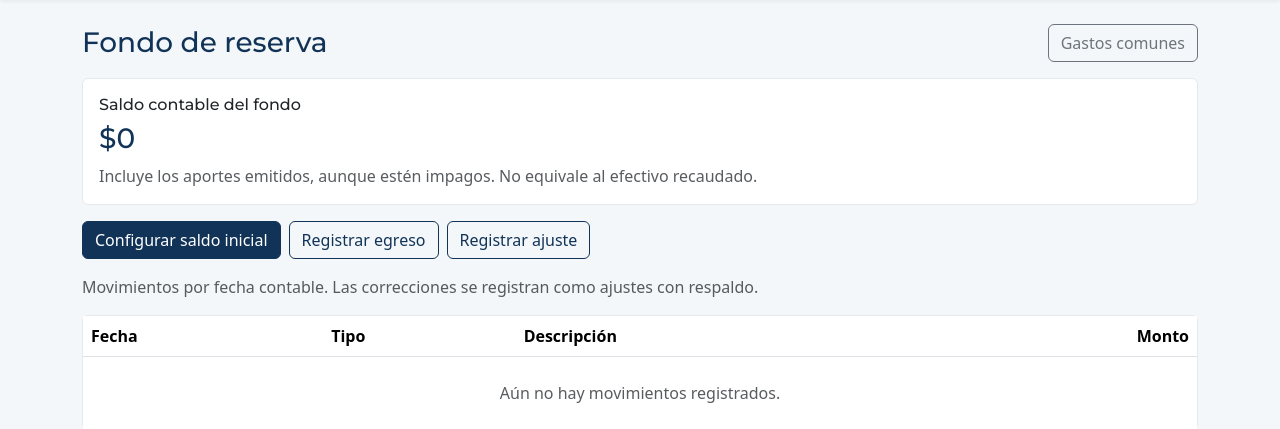
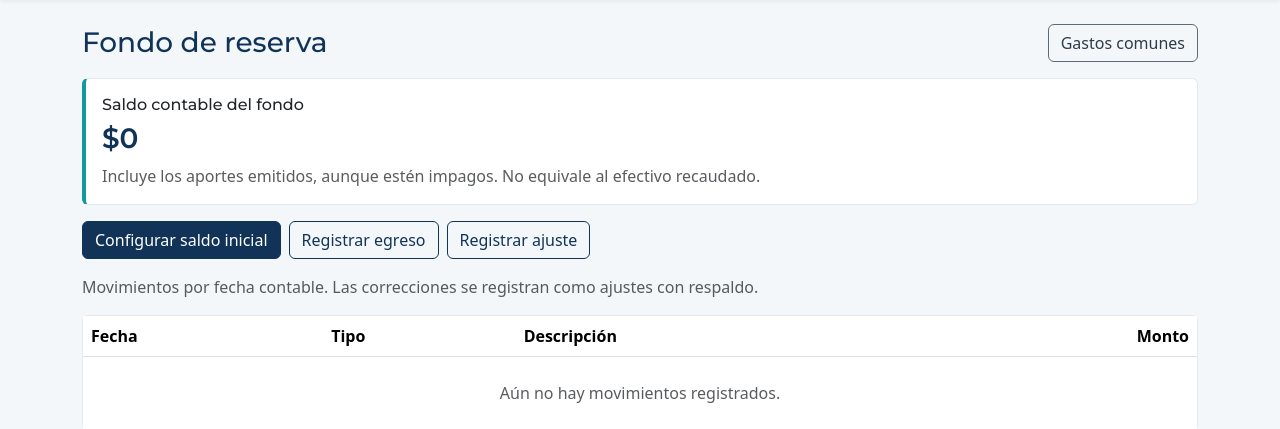
Before and after one commit to Trinity-Codex/Proyecto_CondoHub, a Django app: page /gastos/fondo/ in a window 1280 px wide. Shown: the part 68-497 px from the top of the page. Run offline with Django 5.2, Linux system fonts and the light colour scheme; a user stored in the database is signed in; tables that the repository leaves empty hold one stand-in row (values such as "Sample post"); data that the repository does not hold is empty.

Commit message:
Mejora presentación de finanzas y navegación de la demo (#94)

```diff
--- a/apps/cartera/templates/cartera/cartera.html
+++ b/apps/cartera/templates/cartera/cartera.html
@@ -6,9 +6,11 @@
 <div class="d-flex flex-wrap justify-content-between align-items-center mb-3 gap-2">
   <h1 class="h3 mb-0"><i class="bi bi-wallet"></i> Cartera</h1>
   {% if cartera %}
-  <a class="btn btn-outline-success" href="{% url 'cartera:csv' %}?mes={{ clave_mes }}"><i class="bi bi-filetype-csv"></i> Descargar CSV (Excel)</a>
+  <a class="btn btn-outline-primary" href="{% url 'cartera:csv' %}?mes={{ clave_mes }}"><i class="bi bi-filetype-csv"></i> Descargar CSV (Excel)</a>
   {% endif %}
 </div>
+
+<p class="text-muted">Resumen mensual de recaudación y deuda de tus condominios asignados.</p>
 
 {% if not cartera %}
 <div class="alert alert-info">
--- a/apps/gastos/templates/gastos/fondo.html
+++ b/apps/gastos/templates/gastos/fondo.html
@@ -9,9 +9,9 @@
 {% if aviso_apertura %}
 <div class="alert alert-warning" role="status">{{ aviso_apertura }}</div>
 {% else %}
-<div class="card mb-3"><div class="card-body">
+<div class="card tarjeta-indicador mb-3"><div class="card-body">
   <h2 class="h6">Saldo contable del fondo</h2>
-  <p class="h3 mb-2">{{ saldo|pesos }}</p>
+  <p class="h3 fw-semibold mb-2">{{ saldo|pesos }}</p>
   {% if saldo < 0 %}<p class="mb-2">Saldo contable negativo.</p>{% endif %}
   <p class="text-muted mb-0">Incluye los aportes emitidos, aunque estén impagos. No equivale al efectivo recaudado.</p>
 </div></div>
--- a/apps/gastos/templates/gastos/periodo_detalle.html
+++ b/apps/gastos/templates/gastos/periodo_detalle.html
@@ -11,7 +11,7 @@
 <div class="d-flex flex-wrap justify-content-between align-items-center mb-3 gap-2">
   <h1 class="h3 mb-0">{{ periodo }} <span class="fs-6 align-middle">{% include "gastos/_estado.html" %}</span></h1>
   {% if es_admin and periodo.esta_abierto %}
-  <div class="d-flex gap-2">
+  <div class="d-flex flex-wrap gap-2">
     <a class="btn btn-outline-secondary" href="{% url 'gastos:periodo_editar' periodo.pk %}"><i class="bi bi-pencil"></i> Editar período</a>
     <a class="btn btn-outline-primary" href="{% url 'gastos:egreso_nuevo' periodo.pk %}"><i class="bi bi-plus-lg"></i> Registrar egreso</a>
     <a class="btn btn-primary" href="{% url 'gastos:periodo_emitir' periodo.pk %}"><i class="bi bi-send-check"></i> Emitir gastos comunes</a>
@@ -29,7 +29,7 @@
 
 {# ---- Cobro de cada unidad (DetalleGastoComun) ---- #}
 <div class="card mb-4">
-  <div class="card-header d-flex justify-content-between">
+  <div class="card-header d-flex flex-wrap justify-content-between gap-2">
     <span><i class="bi bi-house-door"></i> Cobro por unidad</span>
     <span>Total a cobrar: {{ totales_cobros.gastos|add:totales_cobros.fondo|pesos }}</span>
   </div>
@@ -62,7 +62,7 @@
     {# Filtro por categoría (GET: ?categoria=ASEO), Issue #80 #}
     {% include "_chips.html" with etiqueta="Filtrar egresos por categoría" %}
     <div class="card">
-      <div class="card-header d-flex justify-content-between">
+      <div class="card-header d-flex flex-wrap justify-content-between gap-2">
         <span><i class="bi bi-receipt"></i> Egresos</span>
         <span>Total: {{ total|pesos }}</span>
       </div>
--- a/apps/gastos/templates/gastos/reporte.html
+++ b/apps/gastos/templates/gastos/reporte.html
@@ -13,7 +13,7 @@
 <div class="d-flex flex-wrap justify-content-between align-items-center mb-3 gap-2">
   <h1 class="h3 mb-0"><i class="bi bi-graph-up"></i> Reporte de gastos comunes y morosidad{% if condominio_consulta %} <span class="d-block d-md-inline fs-5 text-muted"><span class="d-none d-md-inline">· </span>{{ condominio_consulta.nombre }}</span>{% endif %}</h1>
   {% if reporte %}
-  <a class="btn btn-outline-success" href="{{ url_csv }}?{{ consulta }}"><i class="bi bi-filetype-csv"></i> Descargar CSV (Excel)</a>
+  <a class="btn btn-outline-primary" href="{{ url_csv }}?{{ consulta }}"><i class="bi bi-filetype-csv"></i> Descargar CSV (Excel)</a>
   {% endif %}
 </div>
 
--- a/static/css/condohub.css
+++ b/static/css/condohub.css
@@ -146,6 +146,22 @@ h1, h2, h3, .h1, .h2, .h3, .h4, .h5, .marca {
   --bs-btn-hover-border-color: var(--condohub-azul);
   --bs-btn-active-bg: var(--condohub-azul-oscuro);
   --bs-btn-active-border-color: var(--condohub-azul-oscuro);
+}
+
+/* Las acciones secundarias conservan contraste sobre el fondo de la página. */
+.btn-outline-secondary {
+  --bs-btn-color: var(--estado-reserva-texto);
+  --bs-btn-border-color: var(--estado-reserva);
+  --bs-btn-hover-bg: var(--estado-reserva-texto);
+  --bs-btn-hover-border-color: var(--estado-reserva-texto);
+  --bs-btn-active-bg: var(--estado-reserva-texto);
+  --bs-btn-active-border-color: var(--estado-reserva-texto);
+}
+
+/* El foco sigue visible junto al borde del botón, también al proyectar. */
+.btn:focus-visible {
+  outline: 3px solid var(--condohub-azul);
+  outline-offset: 2px;
 }
 
 /* ---------------------------------------------------------------- Tarjetas */
--- a/templates/base.html
+++ b/templates/base.html
@@ -29,7 +29,7 @@
   <link rel="preconnect" href="https://fonts.googleapis.com">
   <link rel="preconnect" href="https://fonts.gstatic.com" crossorigin>
   <link href="https://fonts.googleapis.com/css2?family=Montserrat:wght@500;600;700&display=swap" rel="stylesheet">
-  <link href="{% static 'css/condohub.css' %}" rel="stylesheet">
+  <link href="{% static 'css/condohub.css' %}?v=20261116" rel="stylesheet">
   {# PWA: permite "instalar" el sitio en el celular como una app (RNF03). #}
   <link rel="manifest" href="{% static 'manifest.webmanifest' %}">
   <link rel="icon" href="{% static 'img/favicon.ico' %}" sizes="48x48">
@@ -96,11 +96,11 @@
             <li><a class="dropdown-item {% if vista == 'reporte' %}active{% endif %}" href="{% url 'gastos:reporte' %}"><i class="bi bi-graph-up"></i> Reporte de morosidad</a></li>
             <li><a class="dropdown-item {% if seccion == 'proveedores' %}active{% endif %}" href="{% url 'proveedores:lista' %}"><i class="bi bi-truck"></i> Proveedores</a></li>
             {# Apps del PMV 27-nov (#62): rendición para administrador y comité; auditoría solo para el administrador. La cartera (#54) es un enlace propio. #}
-            <li><a class="dropdown-item {% if seccion == 'rendicion' %}active{% endif %}" href="{% url 'rendicion:inicio' %}"><i class="bi bi-clipboard-data"></i> Rendición mensual</a></li>
+            <li><a class="dropdown-item {% if seccion == 'rendicion' %}active{% endif %}" href="{% url 'rendicion:inicio' %}"><i class="bi bi-clipboard-data"></i> Rendición mensual <span class="d-block small">En preparación</span></a></li>
             {% if es_admin %}
             <li><hr class="dropdown-divider"></li>
             <li><h6 class="dropdown-header">Control</h6></li>
-            <li><a class="dropdown-item {% if seccion == 'auditoria' %}active{% endif %}" href="{% url 'auditoria:inicio' %}"><i class="bi bi-journal-check"></i> Auditoría</a></li>
+            <li><a class="dropdown-item {% if seccion == 'auditoria' %}active{% endif %}" href="{% url 'auditoria:inicio' %}"><i class="bi bi-journal-check"></i> Auditoría <span class="d-block small">En preparación</span></a></li>
             {% endif %}
           </ul>
         </li>
```
